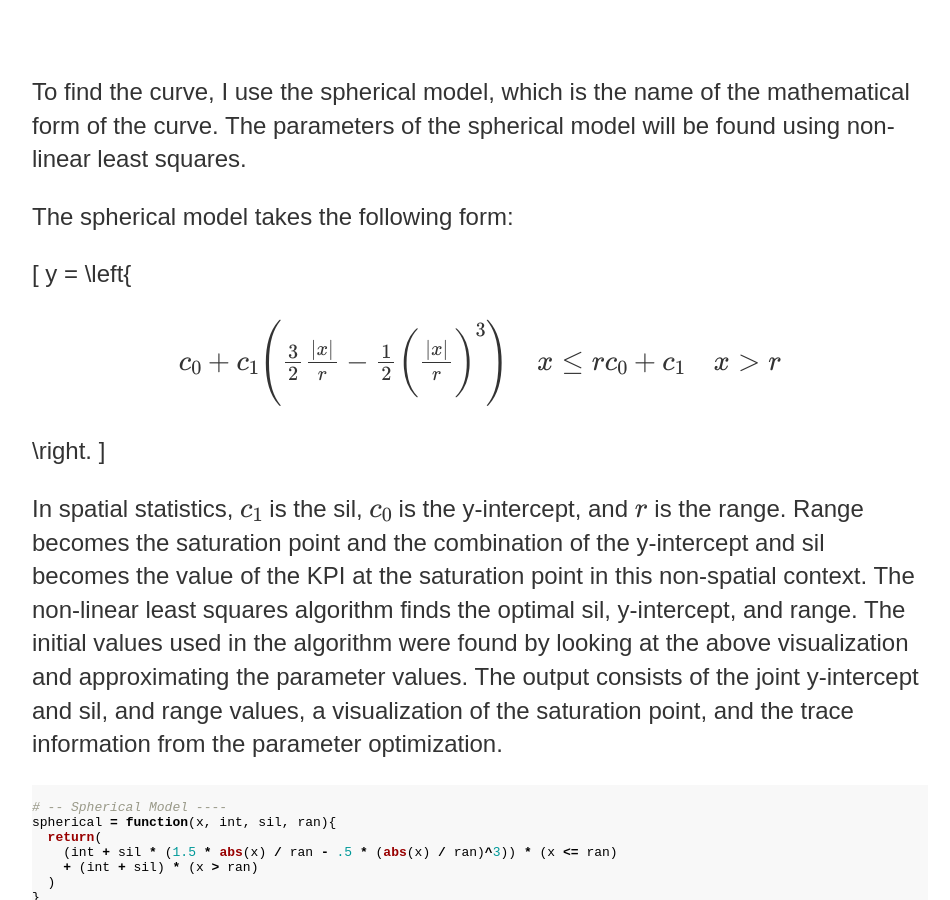
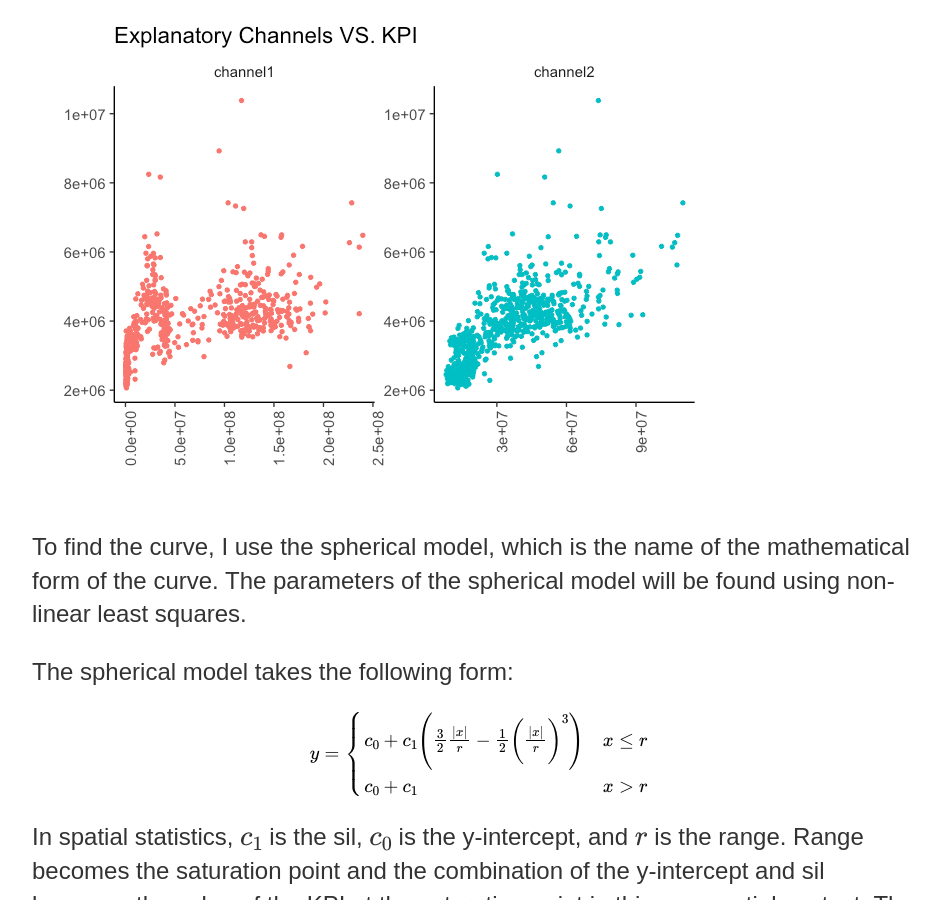
Before and after one commit to aaron-c-jones/aaron-c-jones.github.io, a Jekyll site: the page built from _posts/2018-06-09-aaron-jones-saturation.md, in a window 1280 px wide and 900 px high, scrolled down 1381 px. Shown: the whole window, without its empty margins (160-1110 px from the left). Built offline with Jekyll 4.4.1, drawn with Linux system fonts in a browser that asks for light colours; formulas are drawn with MathJax 3.

Commit message:
updating saturation post

````diff
--- a/_posts/2018-06-09-aaron-jones-saturation.md
+++ b/_posts/2018-06-09-aaron-jones-saturation.md
@@ -48,18 +48,18 @@ ggplot(data_melted, aes(value, kpi, col = variable)) +
 
 ```
 
-![](/images/2018-06-09-aaron-jones-saturation/figure-markdown_github/unnamed-chunk-2-1.png)
+![](/images/2018-06-09-aaron-jones-saturation_files/figure-markdown_github/unnamed-chunk-2-1.png)
 
 To find the curve, I use the spherical model, which is the name of the mathematical form of the curve. The parameters of the spherical model will be found using non-linear least squares.
 
 The spherical model takes the following form:
 
-\[ y =  \left\{
+$$y =  \left\{
 \begin{array}{ll}
       c_{0} + c_{1}\Bigg(\frac{3}{2}\frac{|x|}{r} - \frac{1}{2}\bigg(\frac{|x|}{r}\bigg)^{3}\Bigg) & x\leq r \\
       c_{0} + c_{1} & x > r \\
 \end{array}
-\right. \]
+\right.$$
 
 In spatial statistics, $c_{1}$ is the sil, $c_{0}$ is the y-intercept, and $r$ is the range. Range becomes the saturation point and the combination of the y-intercept and sil becomes the value of the KPI at the saturation point in this non-spatial context. The non-linear least squares algorithm finds the optimal sil, y-intercept, and range. The initial values used in the algorithm were found by looking at the above visualization and approximating the parameter values. The output consists of the joint y-intercept and sil, and range values, a visualization of the saturation point, and the trace information from the parameter optimization.
 
@@ -159,7 +159,7 @@ fit_n_plot(data[, .(kpi, channel1)], 'channel1', int_init = 1e+05, sil_init = 4e
     ##      Channel (Range) = 22331718.74
     ##      KPI (Y-Intercept + Sil) = 4427826.09
 
-![](/images/2018-06-09-aaron-jones-saturation/figure-markdown_github/unnamed-chunk-3-1.png)
+![](/images/2018-06-09-aaron-jones-saturation_files/figure-markdown_github/unnamed-chunk-3-1.png)
 
 ``` r
 
@@ -180,6 +180,6 @@ fit_n_plot(data[, .(kpi, channel2)], 'channel2', int_init = 1e+05, sil_init = 5e
     ##      Channel (Range) = 79305398.55
     ##      KPI (Y-Intercept + Sil) = 5158440.21
 
-![](/images/2018-06-09-aaron-jones-saturation/figure-markdown_github/unnamed-chunk-4-1.png)
+![](/images/2018-06-09-aaron-jones-saturation_files/figure-markdown_github/unnamed-chunk-4-1.png)
 
 Thanks for reading!
````
